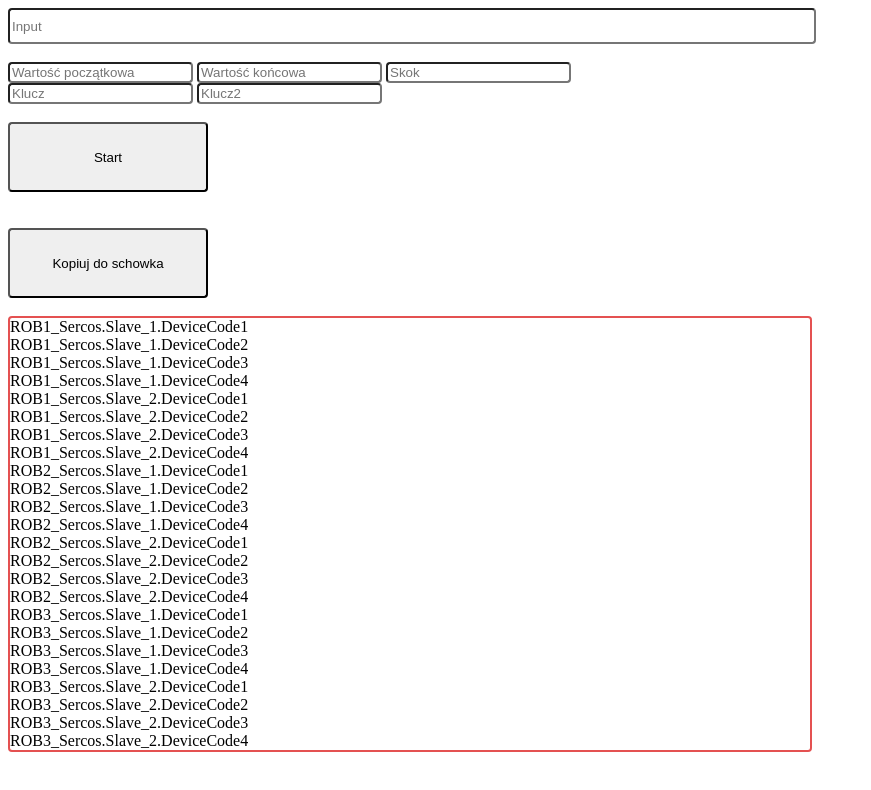
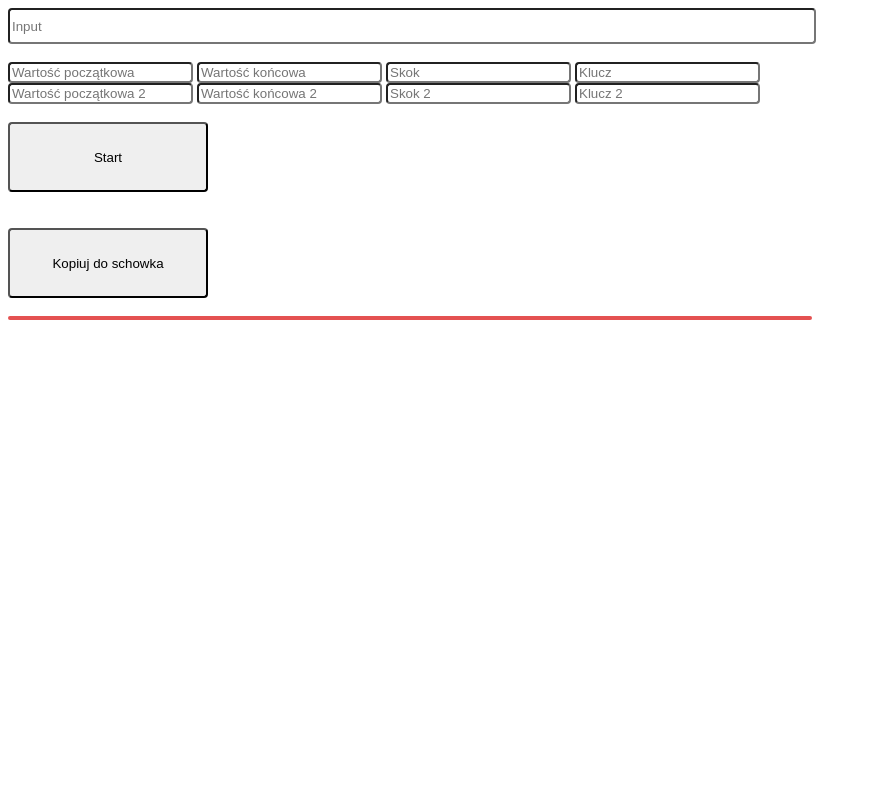
Before and after one commit to RandomDrone/generatorHTML, a plain HTML site: page generator.html in a window 1280 px wide. Both pictures are taken after a click on the input "Start". Shown: the whole page, without its empty margins (0-871 px from the left). Drawn offline with Linux system fonts and the light colour scheme.

Commit message:
kosmetyka_i_sprzatenieKodu

```diff
--- a/generator.html
+++ b/generator.html
@@ -46,12 +46,16 @@
 
     <div id="interface">
         <input id="input" type="text"  placeholder="Input" autofocus /> <br><br>
+
         <input id="valStart" type="text"  placeholder="Wartość początkowa"  />
         <input id="valEnd" type="text"  placeholder="Wartość końcowa" />
-        <input id="step" type="text"  placeholder="Skok" /><br>
+        <input id="step" type="text"  placeholder="Skok" />
+        <input id="key" type="text"  placeholder="Klucz" /> <br>
 
-        <input id="key" type="text"  placeholder="Klucz" />
-        <input id="key2" type="text"  placeholder="Klucz2" /><br><br>
+        <input id="valStart2" type="text"  placeholder="Wartość początkowa 2"  />
+        <input id="valEnd2" type="text"  placeholder="Wartość końcowa 2" />
+        <input id="step2" type="text"  placeholder="Skok 2" />
+        <input id="key2" type="text"  placeholder="Klucz 2" /><br><br>
 
         <input class="button" id="btnStart" type="submit" value="Start" /><br><br><br>
         <button class="button" id="btnCopy" >Kopiuj do schowka</button>
--- a/generatot.js
+++ b/generatot.js
@@ -3,15 +3,6 @@
 function modifyChars(word, oldChar, newChar)
 {
     var newWord='';
-
-    // for(var i=0; i < word.length; i++)
-    // {
-    //     if (word[i] == oldChar)
-    //     {
-    //         newWord = newWord+newChar;
-    //     }
-    //     else newWord = newWord+word[i];
-    // }
 
     for( let i of word)
     {
@@ -22,65 +13,46 @@ function modifyChars(word, oldChar, newChar)
         else newWord = newWord+i;
     }
 
-   // console.log("modifyChars done")
     return newWord;
 }
-
 
 //handle start button
 document.getElementById("btnStart").onclick = function ()
 {
-    var result1 = ["ROB?_Sercos.Slave_x.DeviceCodey"];
-    const test = ["aa","bb","cc"];
+    var result1 = [];
     var result2 = [];
     var finalResults =[];
     var finalOutput = "";
-    var state = 0;
-    var newWord= '';
-    var index = 0;
-    var startVal;
-    var endVal;
-    var step;
-    var key,key2;
-    var sourceWord;
+    // var inputWord;
     var keysArray = [
         {
-            startVal:1,
-            endVal:3,
-            step:1,
-            key:"?"
+            startVal: 0,
+            endVal: 0,
+            step: 0,
+            key: ""
         },
         {
-            startVal:1,
-            endVal:2,
-            step:1,
-            key:"x"
-        },
-        {
-            startVal:1,
-            endVal:4,
-            step:1,
-            key:"y"
+            startVal: 0,
+            endVal: 0,
+            step: 0,
+            key: ""
         }
     ];
 
     //read input fields
-    startVal = parseInt(document.getElementById("valStart").value);
-    endVal = parseInt(document.getElementById("valEnd").value);
-    step = parseInt(document.getElementById("step").value);
-    key  = document.getElementById("key").value;
-    key2  = document.getElementById("key2").value;
-    sourceWord = document.getElementById("input").value;
+    result1[0] = document.getElementById("input").value;
+
+    keysArray[0].startVal = parseInt(document.getElementById("valStart").value);
+    keysArray[0].endVal = parseInt(document.getElementById("valEnd").value);
+    keysArray[0].step = parseInt(document.getElementById("step").value);
+    keysArray[0].key  = document.getElementById("key").value;
+
+    keysArray[1].startVal = parseInt(document.getElementById("valStart2").value);
+    keysArray[1].endVal = parseInt(document.getElementById("valEnd2").value);
+    keysArray[1].step = parseInt(document.getElementById("step2").value);
+    keysArray[1].key  = document.getElementById("key2").value;
 
     //incrementString
-    // for(let i=startVal; i<=endVal; i=i+step)
-    // {
-    //    // newWord = newWord+ modifyChars(sourceWord, key, i) + "<br>";
-    //    result1.push(modifyChars(sourceWord, key, i));
-
-    // }
-
-    console.log(keysArray.length);
     for(let k = 0; k < keysArray.length; k++)
     {
        if( (k%2) === 0 )
```
Also changed, not shown: toDo.txt (added).
